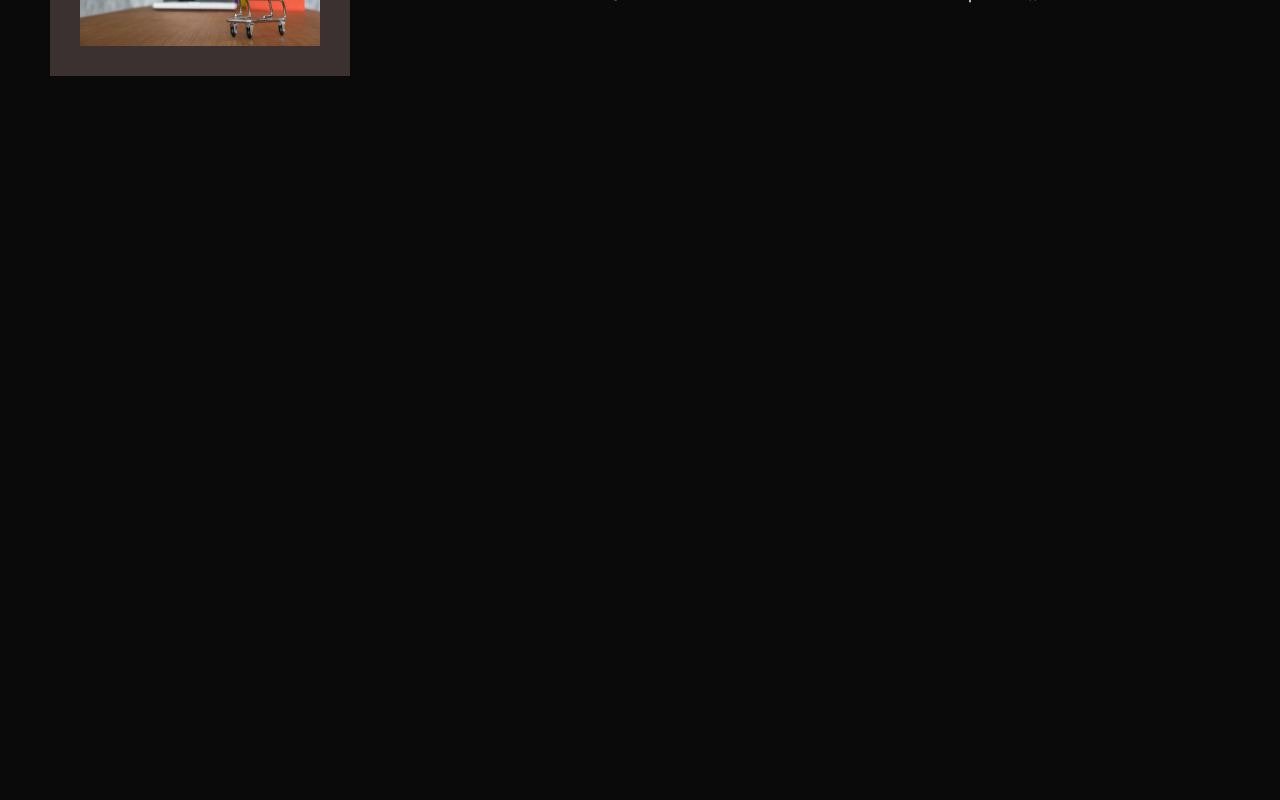
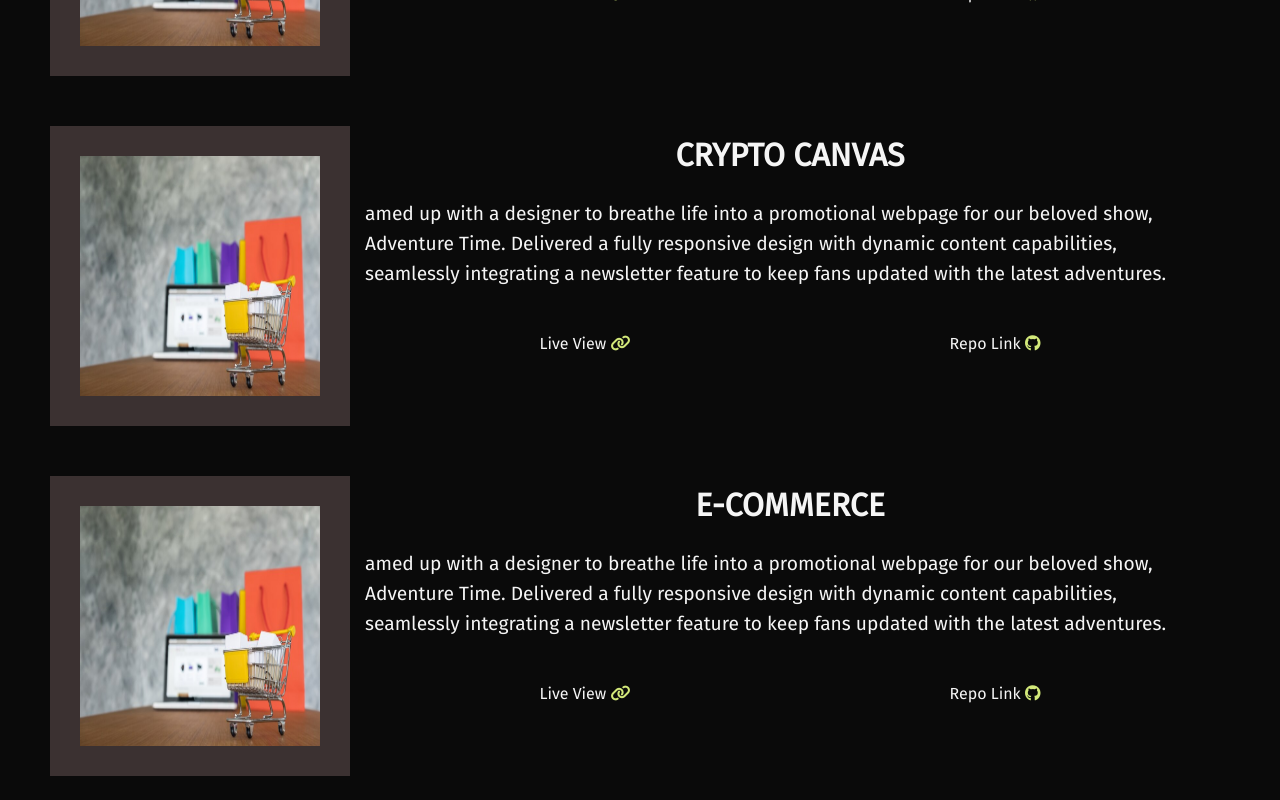
Before and after one commit to GAMSH655/Dev_q, a React (Vite) app: page / in a window 1280 px wide. Shown: the part 980-1780 px from the top of the page. Before the commit the page ends 1106 px from the top, so only its background shows below. Built offline with nearby package versions, Linux system fonts and the light colour scheme.

Commit message:
adding links to the icons project

```diff
--- a/src/Components/Project.jsx
+++ b/src/Components/Project.jsx
@@ -10,7 +10,61 @@ const Project = () => {
     </p>
      <div className="projectContainer">
          <div className="projBox1">
-             <img src={Ecom} alt=""  className='projImg'/>
+             <img src={Ecom} alt=""  className='projImg' draggable="false"/>
+             <div className="projTextBox">
+                <h3 className="projHeader">
+                    e-commerce
+                </h3>
+                <p className="projInf">
+                amed up with a designer to breathe life into a promotional webpage for our beloved show, Adventure Time. Delivered a fully responsive design with dynamic content capabilities, seamlessly integrating a newsletter feature to keep fans updated with the latest adventures.
+                </p>
+                <div className="bottomInfo">
+                  <div className="linkCont">
+                     <a href="https://e-commerce-nine-delta-43.vercel.app/" class='prjLink'> live view  <i class="fa-solid fa-link icon"></i></a>
+
+                     <a href="https://github.com/GAMSH655/E-commerce.git" class='prjLink'>repo link <i className="fa-brands fa-github icon"></i></a>
+                  </div>
+              </div>
+             </div>
+         </div>
+         <div className="projBox1">
+             <img src={Ecom} alt=""  className='projImg' draggable="false"/>
+             <div className="projTextBox">
+                <h3 className="projHeader">
+                    crypto canvas
+                </h3>
+                <p className="projInf">
+                amed up with a designer to breathe life into a promotional webpage for our beloved show, Adventure Time. Delivered a fully responsive design with dynamic content capabilities, seamlessly integrating a newsletter feature to keep fans updated with the latest adventures.
+                </p>
+                <div className="bottomInfo">
+                  <div className="linkCont">
+                     <a href="https://new-crypto-dev.vercel.app/" class='prjLink'> live view  <i class="fa-solid fa-link icon"></i></a>
+
+                     <a href="https://github.com/GAMSH655/NFT-DEVELOPMENT.git" class='prjLink'>repo link <i className="fa-brands fa-github icon"></i></a>
+                  </div>
+              </div>
+             </div>
+         </div>
+         <div className="projBox1">
+             <img src={Ecom} alt=""  className='projImg' draggable="false"/>
+             <div className="projTextBox">
+                <h3 className="projHeader">
+                    e-commerce
+                </h3>
+                <p className="projInf">
+                amed up with a designer to breathe life into a promotional webpage for our beloved show, Adventure Time. Delivered a fully responsive design with dynamic content capabilities, seamlessly integrating a newsletter feature to keep fans updated with the latest adventures.
+                </p>
+                <div className="bottomInfo">
+                  <div className="linkCont">
+                     <a href="https://e-commerce-nine-delta-43.vercel.app/" class='prjLink'> live view  <i class="fa-solid fa-link icon"></i></a>
+
+                     <a href="https://github.com/GAMSH655/E-commerce.git" class='prjLink'>repo link <i className="fa-brands fa-github icon"></i></a>
+                  </div>
+              </div>
+             </div>
+         </div>
+         <div className="projBox1">
+             <img src={Ecom} alt=""  className='projImg' draggable="false"/>
              <div className="projTextBox">
                 <h3 className="projHeader">
                     e-commerce
```
